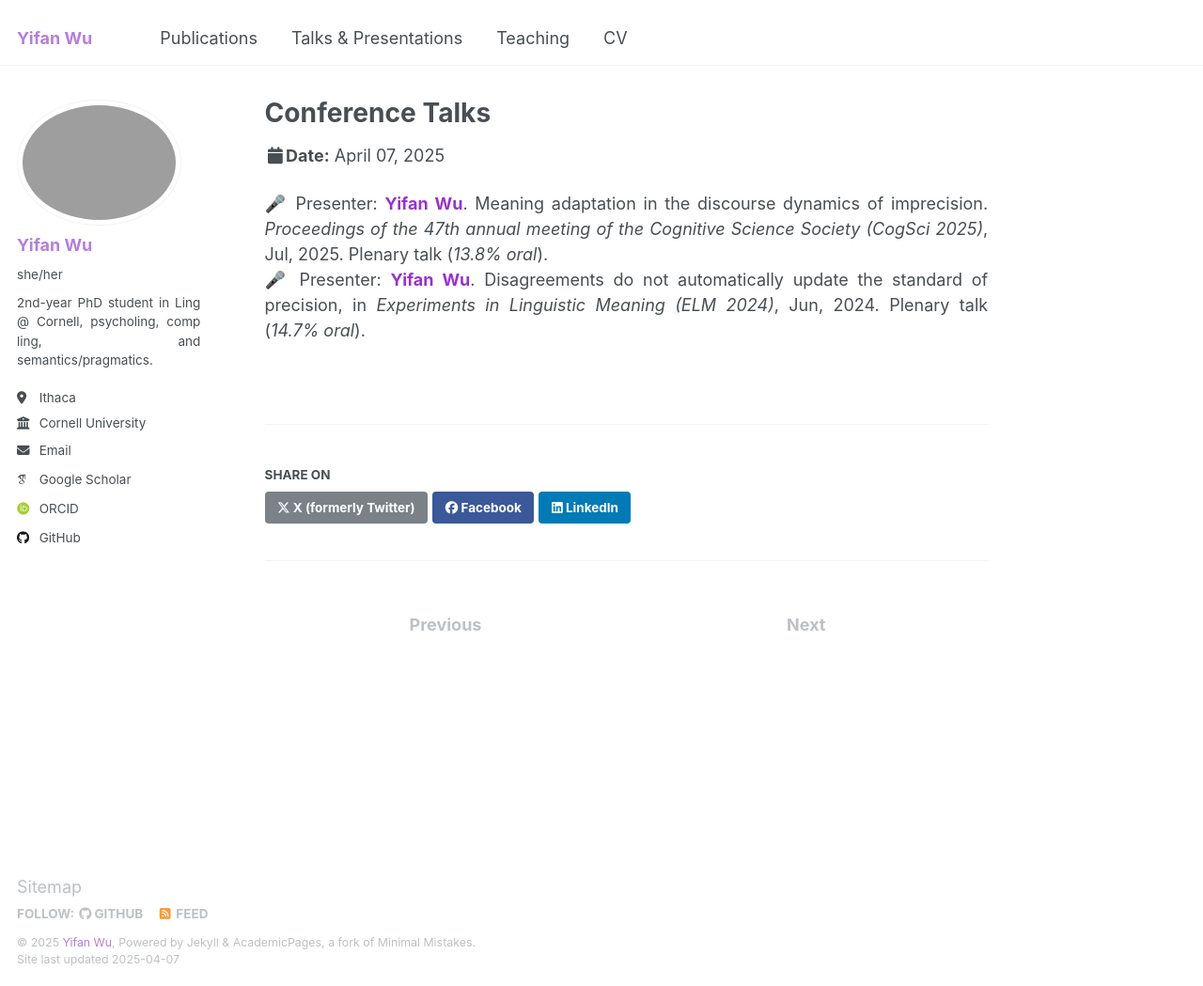
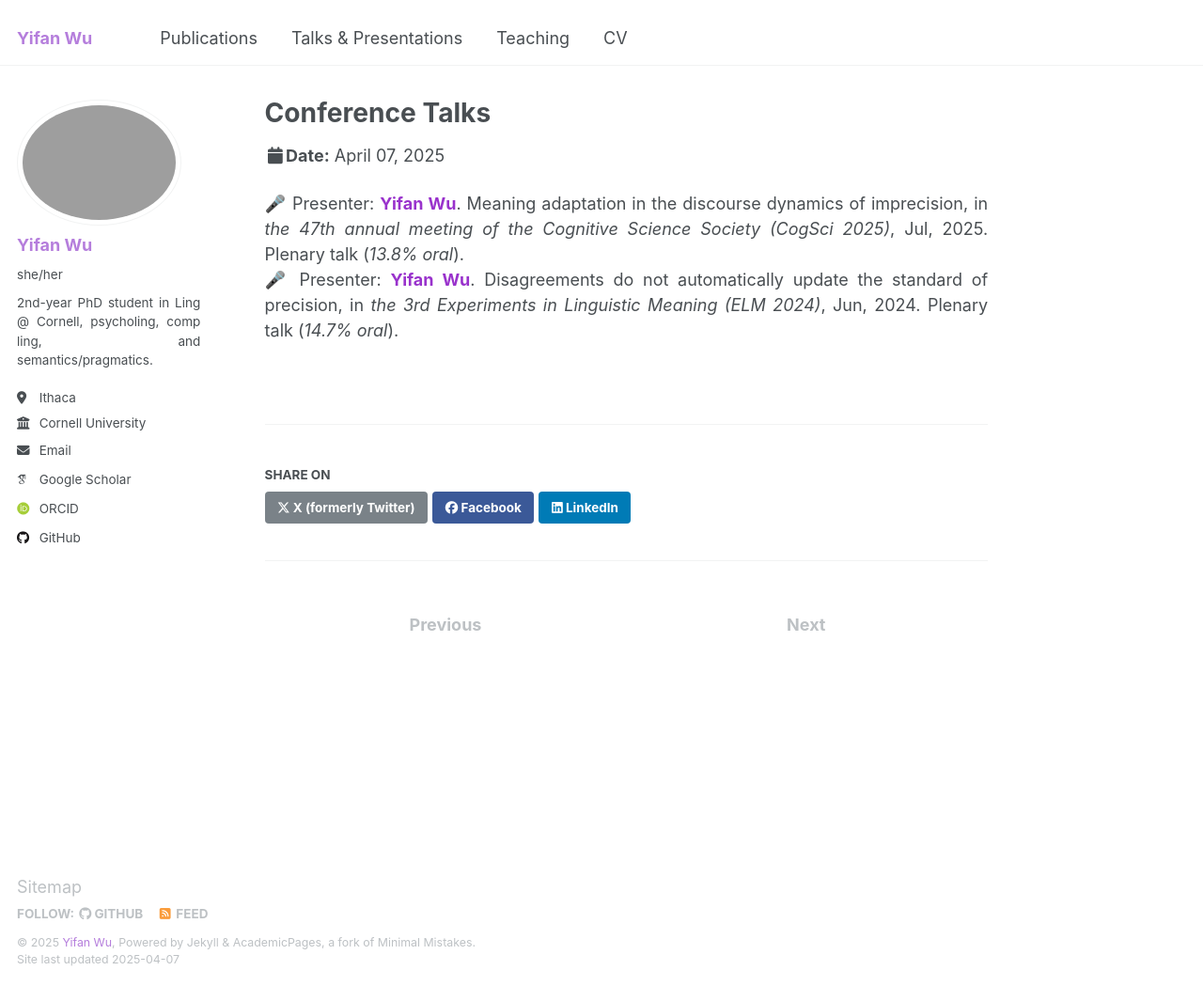
Before and after one commit to lynn-yifanwu-ling/lynn-yifanwu-ling.github.io, a Jekyll site: the page built from _talks/talks.md, in a window 1280 px wide and 1049 px high. Shown: the whole window at 94% size. Built offline with Jekyll 4.4.1, drawn with Linux system fonts in a browser that asks for light colours; emoji names are drawn with the system emoji font; some web fonts are replaced.

Commit message:
Update talks.md

```diff
--- a/_talks/talks.md
+++ b/_talks/talks.md
@@ -5,5 +5,5 @@ type: "Talk"
 permalink: /talks/conference_talks
 ---
 
-:microphone: Presenter: **<span style="color: #9932CC;">Yifan Wu</span>**. Meaning adaptation in the discourse dynamics of imprecision. *Proceedings of the 47th annual meeting of the Cognitive Science Society (CogSci 2025)*, Jul, 2025. Plenary talk (*13.8% oral*). <br>
-:microphone: Presenter: **<span style="color: #9932CC;">Yifan Wu</span>**. Disagreements do not automatically update the standard of precision, in *Experiments in Linguistic Meaning (ELM 2024)*, Jun, 2024. Plenary talk (*14.7% oral*). <br>
+:microphone: Presenter: **<span style="color: #9932CC;">Yifan Wu</span>**. Meaning adaptation in the discourse dynamics of imprecision, in *the 47th annual meeting of the Cognitive Science Society (CogSci 2025)*, Jul, 2025. Plenary talk (*13.8% oral*). <br>
+:microphone: Presenter: **<span style="color: #9932CC;">Yifan Wu</span>**. Disagreements do not automatically update the standard of precision, in *the 3rd Experiments in Linguistic Meaning (ELM 2024)*, Jun, 2024. Plenary talk (*14.7% oral*). <br>
```
